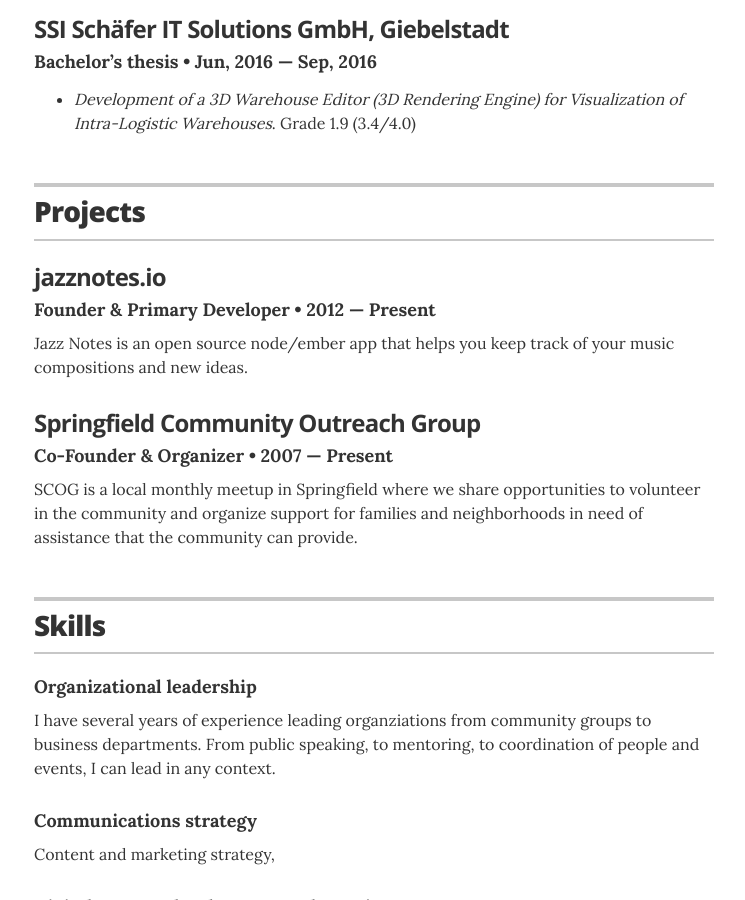
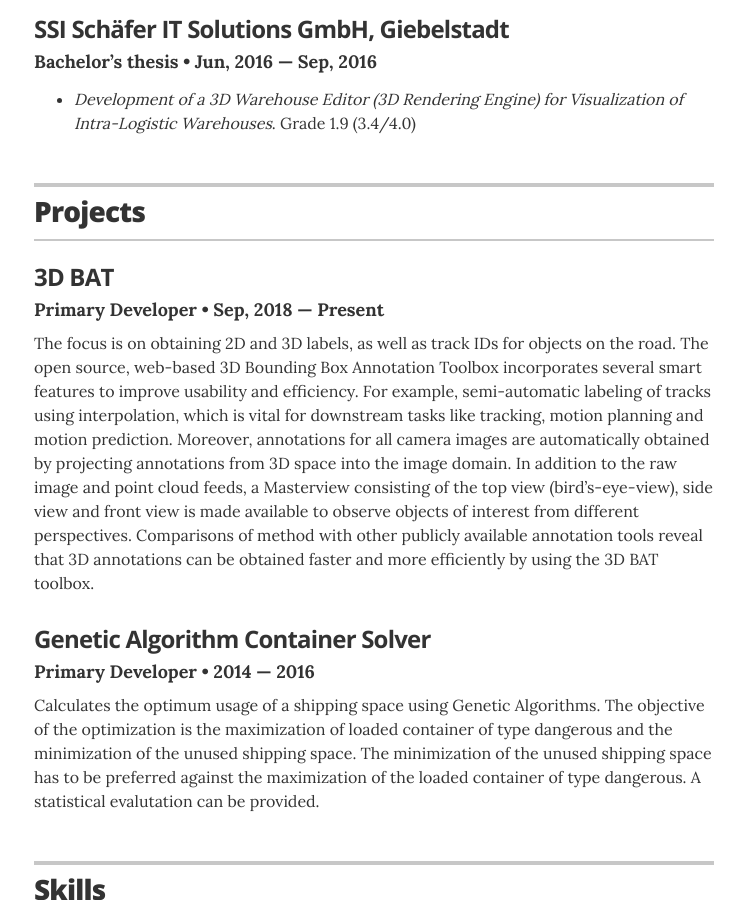
Before and after one commit to walzimmer/website, a Jekyll site: the page built from index.html, in a window 1280 px wide and 900 px high, scrolled down 3297 px. Shown: the whole window, without its empty margins (266-1011 px from the left). Built offline with Jekyll 4.4.1, drawn with Linux system fonts in a browser that asks for light colours.

Commit message:
add projects

```diff
--- a/_data/projects.yml
+++ b/_data/projects.yml
@@ -2,15 +2,15 @@
 # uncomment the urls if you wish to display them, and add your own URL
 
 # jazznotes.io
-- project: jazznotes.io
-  role: Founder & Primary Developer
-  duration: 2012 &mdash; Present
+- project: 3D BAT
+  role: Primary Developer
+  duration: Sep, 2018 &mdash; Present
   # url: "#"
-  description: Jazz Notes is an open source node/ember app that helps you keep track of your music compositions and new ideas.
+  description: The focus is on obtaining 2D and 3D labels, as well as track IDs for objects on the road. The open source, web-based 3D Bounding Box Annotation Toolbox incorporates several smart features to improve usability and efficiency. For example, semi-automatic labeling of tracks using interpolation, which is vital for downstream tasks like tracking, motion planning and motion prediction. Moreover, annotations for all camera images are automatically obtained by projecting annotations from 3D space into the image domain. In addition to the raw image and point cloud feeds, a Masterview consisting of the top view (bird’s-eye-view), side view and front view is made available to observe objects of interest from different perspectives. Comparisons of method with other publicly available annotation tools reveal that 3D annotations can be obtained faster and more efficiently by using the 3D BAT toolbox.
 
 # Springfield Community Outreach Group
-- project: Springfield Community Outreach Group
-  role: Co-Founder & Organizer
-  duration: 2007 &mdash; Present
+- project: Genetic Algorithm Container Solver
+  role: Primary Developer
+  duration: 2014 &mdash; 2016
   # url: "#"
-  description: SCOG is a local monthly meetup in Springfield where we share opportunities to volunteer in the community and organize support for families and neighborhoods in need of assistance that the community can provide.
+  description: Calculates the optimum usage of a shipping space using Genetic Algorithms. The objective of the optimization is the maximization of loaded container of type dangerous and the minimization of the unused shipping space. The minimization of the unused shipping space has to be preferred against the maximization of the loaded container of type dangerous. A statistical evalutation can be provided.
```
